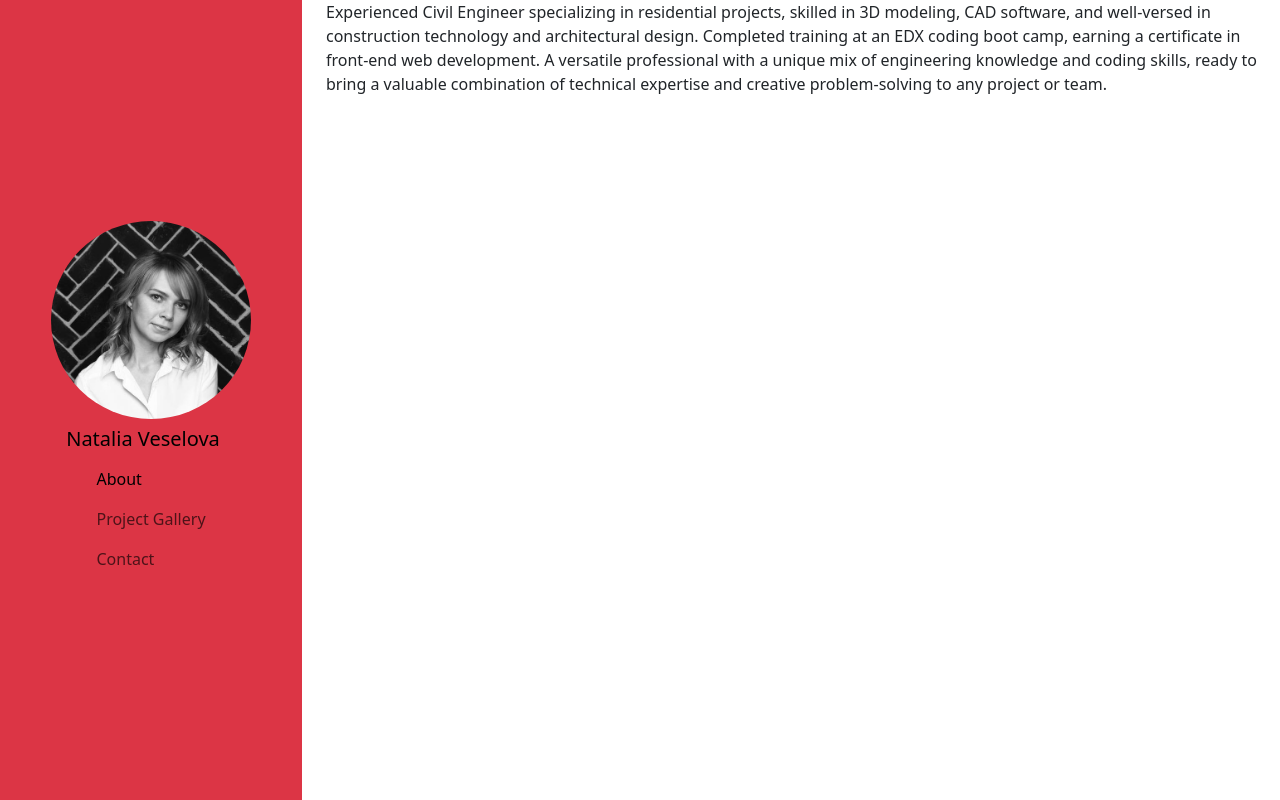
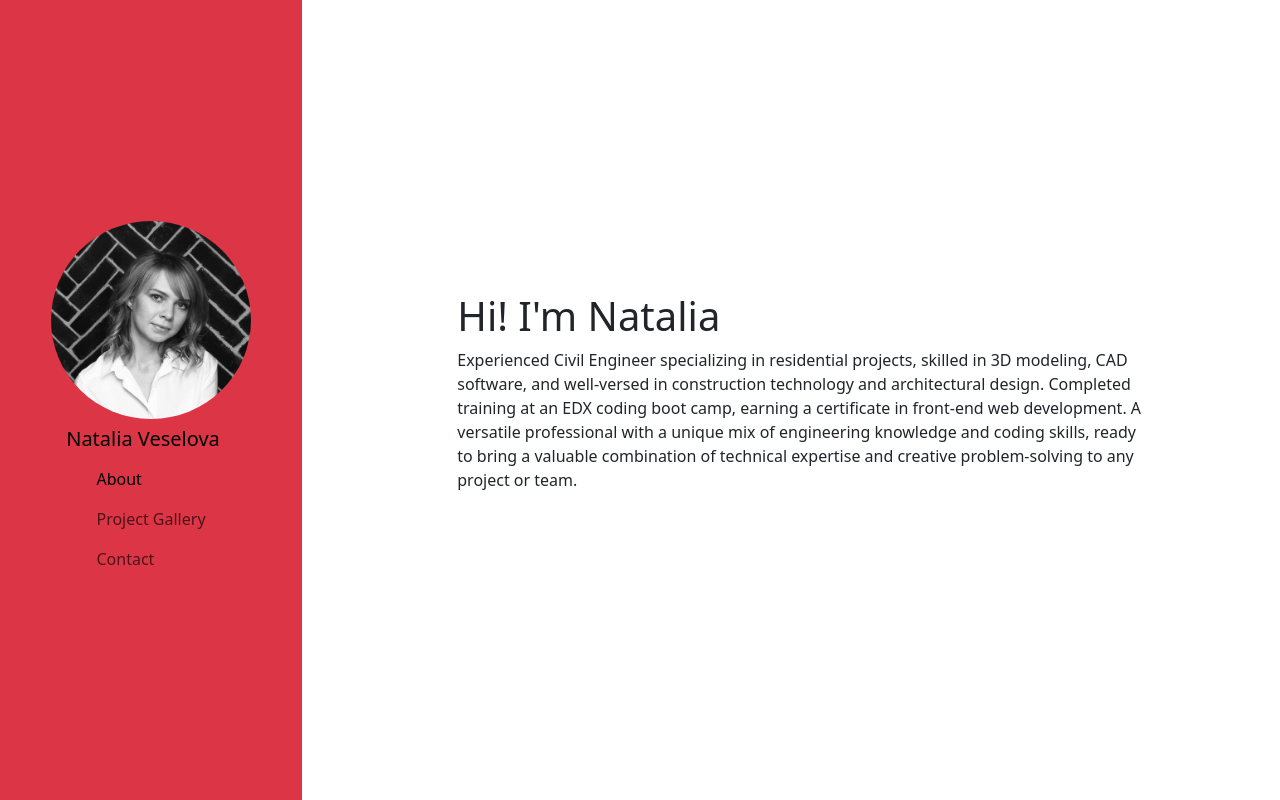
Before and after one commit to NatVes/React-Portfolio, a React (Vite) app: page / in a window 1280 px wide. Built offline with nearby package versions, Linux system fonts and the light colour scheme.

Commit message:
added props for grid elements

```diff
--- a/src/App.jsx
+++ b/src/App.jsx
@@ -15,7 +15,7 @@ function App() {
           <Col size="md-3">
             <NavBar />
           </Col>
-          <Col size="md-9">
+          <Col size="md-9" display="d-flex" position="align-items-center">
             <Routes>
               <Route path="/" element={<About/>} />
             </Routes>
--- a/src/components/Grid/index.jsx
+++ b/src/components/Grid/index.jsx
@@ -1,14 +1,22 @@
 
 export function Container(props) {
-    return <div className="container-fluid">{props.children}</div>;
+    const position = props.position ? `${props.position}` : '';
+
+    return <div className={`container-fluid ${position}`}>{props.children}</div>;
 }
 
 export function Row(props) {
-    return <div className="row">{props.children}</div>;
+    const position = props.position ? `${props.position}` : '';
+
+    return <div className={`row ${position}`}>{props.children}</div>;
 }
 
 export function Col(props) {
     const size = props.size.split(" ").map(size => "col-" + size).join(" ");
+    const position = props.position ? `${props.position}` : '';
+    const display = props.display ? `${props.display}` : '';
 
-    return <div className={size}>{props.children}</div>;
+    const classNames = `${size} ${display} ${position}`;
+
+    return <div className={classNames}>{props.children}</div>;
 }
--- a/src/pages/About.jsx
+++ b/src/pages/About.jsx
@@ -3,11 +3,16 @@ import { Container, Row, Col } from '../components/Grid';
 function About() {
     return (
         <div>
-
-                    <p>
-                    Experienced Civil Engineer specializing in residential projects, skilled in 3D modeling, CAD software, and well-versed in construction technology and architectural design. Completed training at an EDX coding boot camp, earning a certificate in front-end web development. A versatile professional with a unique mix of engineering knowledge and coding skills, ready to bring a valuable combination of technical expertise and creative problem-solving to any project or team.
-                    </p>
-
+            <Container>
+                <Row position="justify-content-center">
+                    <Col size="md-9">
+                        <h1>Hi! I'm Natalia</h1>
+                        <p>
+                            Experienced Civil Engineer specializing in residential projects, skilled in 3D modeling, CAD software, and well-versed in construction technology and architectural design. Completed training at an EDX coding boot camp, earning a certificate in front-end web development. A versatile professional with a unique mix of engineering knowledge and coding skills, ready to bring a valuable combination of technical expertise and creative problem-solving to any project or team.
+                        </p>
+                    </Col>
+                </Row>
+            </Container>
         </div>
     )
 }
```
